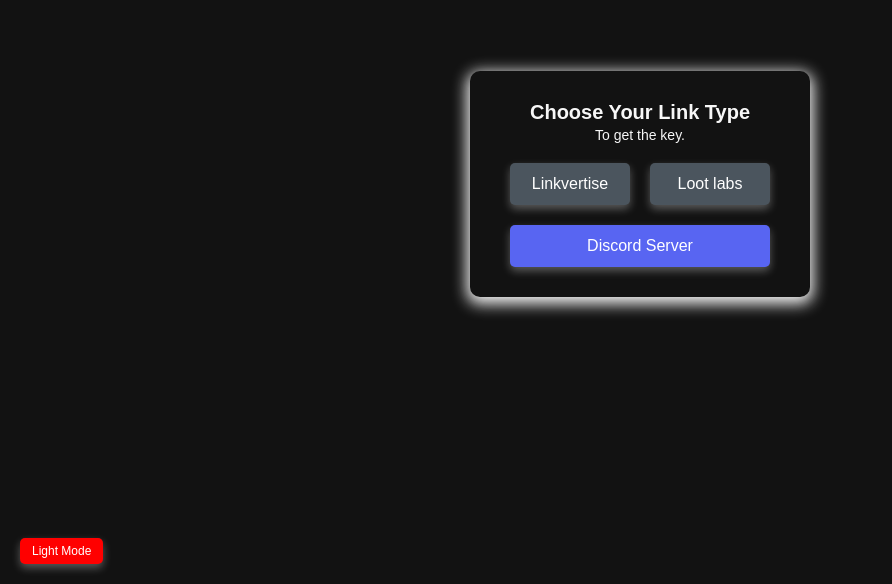
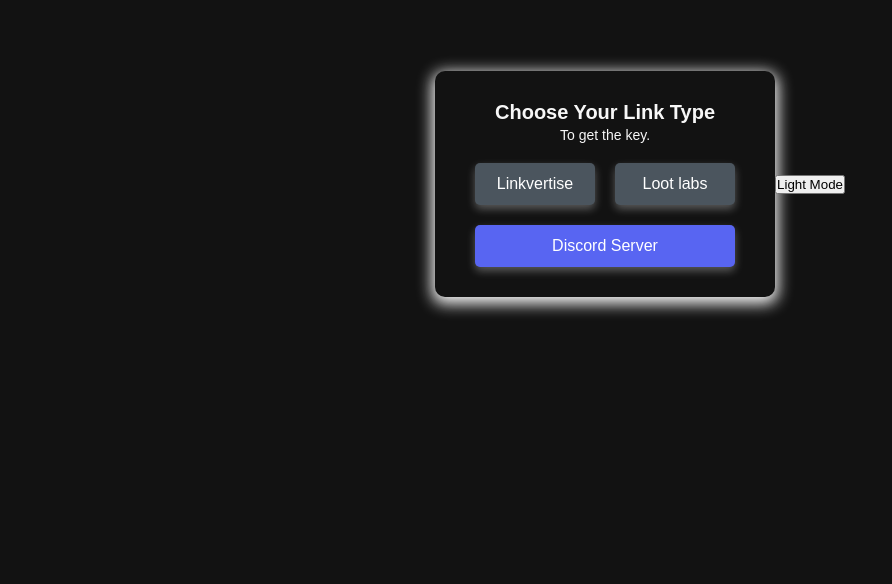
Before and after one commit to redopy7/kazura-, a website: page web/index.html in a window 1280 px wide. Shown: the part 216-800 px from the top of the page, without its empty margins (0-892 px from the left). Drawn offline with Linux system fonts and the light colour scheme.

Commit message:
Update styles.css

```diff
--- a/web/styles.css
+++ b/web/styles.css
@@ -23,14 +23,6 @@
     --button-color: #4b555e;
     --button-hover-color: #34383d;
     --button-shadow: rgba(255, 255, 255, 0.3);
-}
-
-.light-mode {
-    --background-color: #f7f7f7;
-    --text-color: #333;
-    --button-color: #4b555e;
-    --button-hover-color: #34383d;
-    --button-shadow: rgba(0, 0, 0, 0.2);
 }
 
 @keyframes fadeIn {
@@ -110,26 +102,3 @@
     background: #404EED;
     box-shadow: 0 6px 12px var(--button-shadow);
 }
-
-.theme-toggle {
-    position: absolute;
-    bottom: 20px;
-    left: 20px;
-}
-
-.toggle-btn {
-    background: red;
-    color: white;
-    padding: 6px 12px;
-    border: none;
-    border-radius: 5px;
-    cursor: pointer;
-    font-size: 12px;
-    transition: background 0.3s ease, box-shadow 0.3s ease;
-    box-shadow: 0 4px 8px var(--button-shadow);
-}
-
-.toggle-btn:hover {
-    background: red;
-    box-shadow: 0 6px 12px var(--button-shadow);
-}
```
